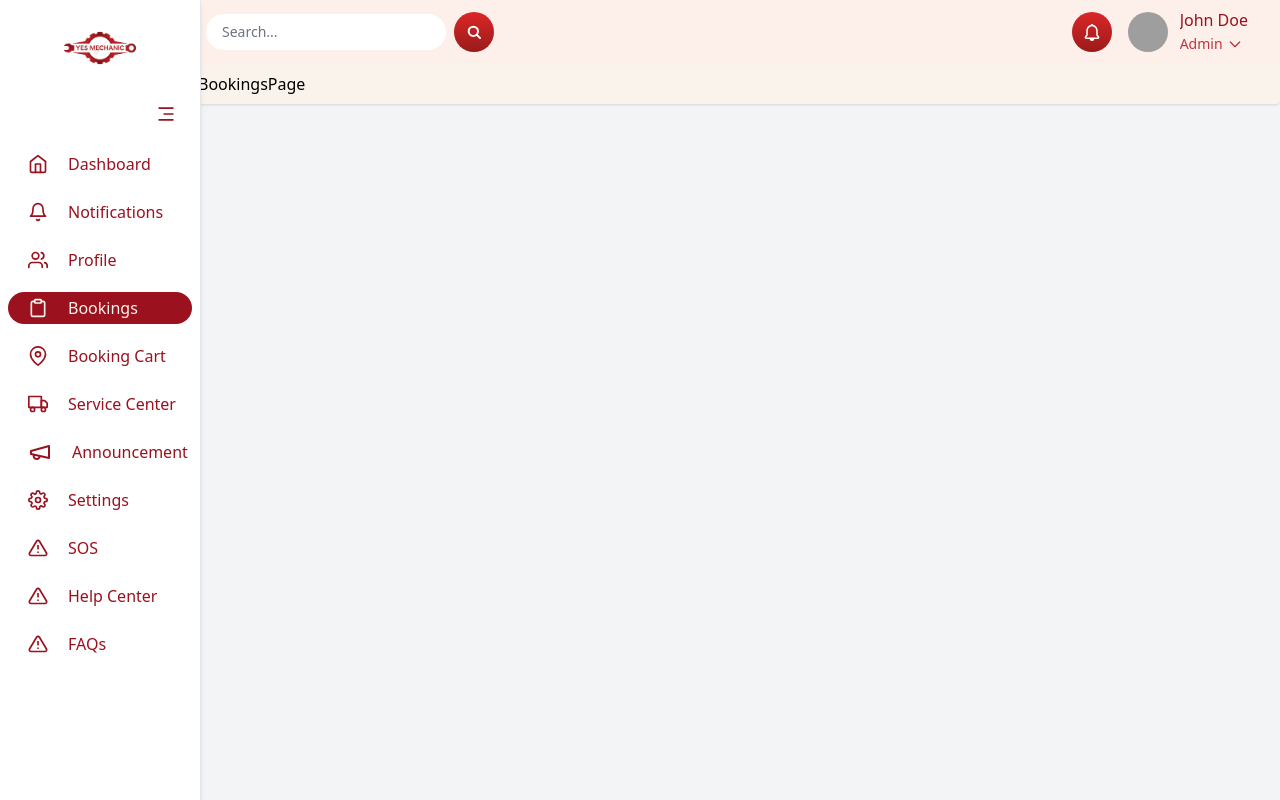
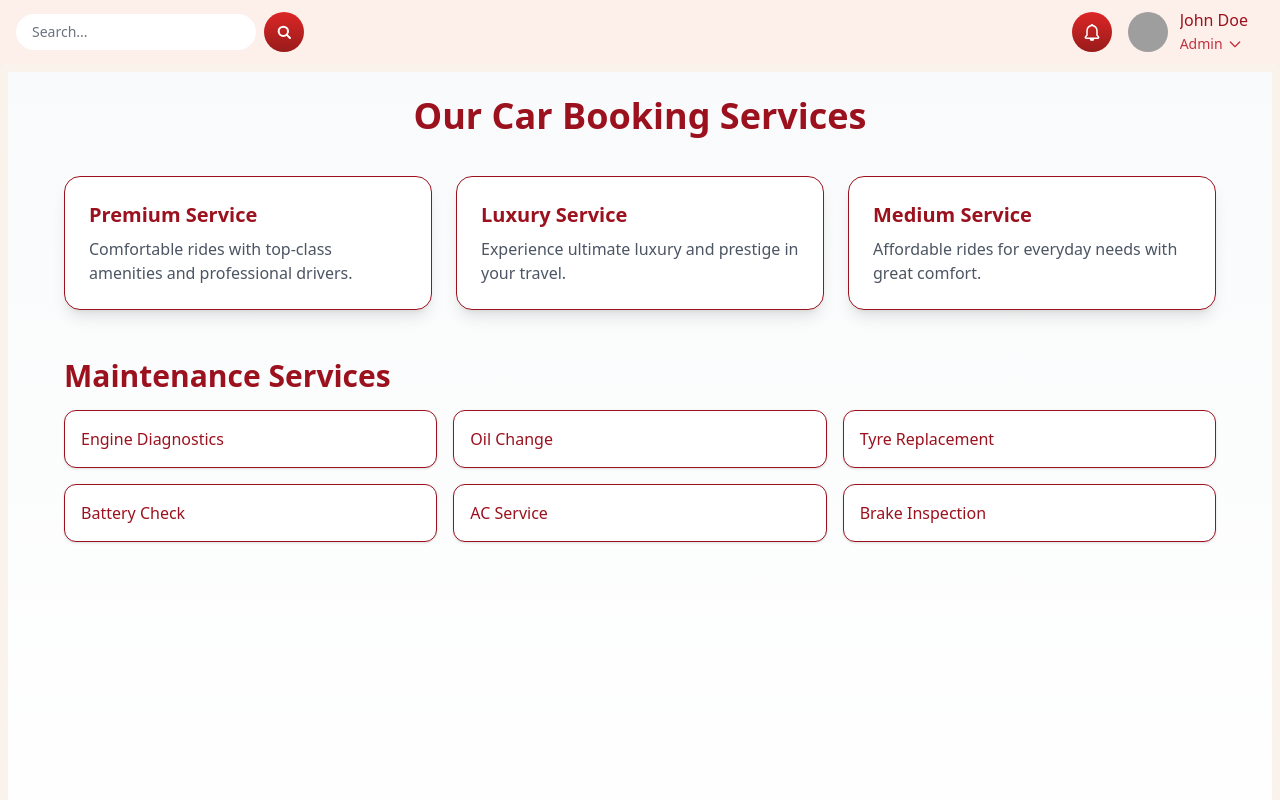
Before and after one commit to SMS-ReactAdminPannel/sms-reactuserpannel, a React (Vite) app: page /bookings in a window 1280 px wide. Built offline with nearby package versions, Linux system fonts and the light colour scheme; grey boxes are pictures that could not be loaded.

Commit message:
updating

```diff
--- a/package.json
+++ b/package.json
@@ -15,6 +15,7 @@
     "@tailwindcss/node": "^4.1.7",
     "@tailwindcss/postcss": "^4.1.7",
     "@tailwindcss/vite": "^4.1.7",
+    "framer-motion": "^12.14.0",
     "lucide-react": "^0.511.0",
     "react": "^19.1.0",
     "react-dom": "^19.1.0",
--- a/src/layout/MainLayout.tsx
+++ b/src/layout/MainLayout.tsx
@@ -9,13 +9,13 @@ const MainLayout = () => {
 	return (
 		<div className='flex h-screen bg-gray-100'>
 			{/* Sidebar takes up 1/9 of the width */}
-			<div
+			{/* <div
 				className={`${
 					isSidebarOpen ? 'w-[190px]' : 'w-[68px]'
 				} transition-all duration-300`}
 			>
 				<Sidebar isOpen={isSidebarOpen} setIsOpen={setIsSidebarOpen} />
-			</div>
+			</div> */}
 
 			{/* Main content takes up the remaining 8/9 of the width */}
 			<div className='flex-1 flex flex-col overflow-hidden'>
--- a/src/pages/Bookings/BookingsPage.tsx
+++ b/src/pages/Bookings/BookingsPage.tsx
@@ -1,7 +1,106 @@
-import React from 'react';
+import { useState } from 'react';
+
+const PRIMARY_COLOR = '#9b111e';
+
+const services = [
+  {
+    id: 'premium',
+    title: 'Premium Service',
+    description: 'Comfortable rides with top-class amenities and professional drivers.',
+    details: 'Our Premium Service offers high-end vehicles like Audi A6, BMW 5 Series with complimentary Wi-Fi, mineral water, and customer-first experience.',
+  },
+  {
+    id: 'luxury',
+    title: 'Luxury Service',
+    description: 'Experience ultimate luxury and prestige in your travel.',
+    details: 'Our Luxury Service features chauffeur-driven cars like Mercedes S-Class, BMW 7 Series, and Lexus LS with leather interiors and VIP concierge service.',
+  },
+  {
+    id: 'medium',
+    title: 'Medium Service',
+    description: 'Affordable rides for everyday needs with great comfort.',
+    details: 'Choose from reliable and clean vehicles like Swift Dzire, Toyota Etios, and Honda Amaze. Ideal for family and daily travel.',
+  },
+];
+
+const maintenanceServices = [
+  'Engine Diagnostics',
+  'Oil Change',
+  'Tyre Replacement',
+  'Battery Check',
+  'AC Service',
+  'Brake Inspection',
+];
 
 const BookingsPage = () => {
-	return <div>BookingsPage</div>;
+  const [selectedService, setSelectedService] = useState<string | null>(null);
+
+  return (
+    <div className="min-h-screen bg-gradient-to-br from-gray-50 to-white p-6">
+      <div className="max-w-6xl mx-auto">
+        <h1 className="text-4xl font-bold text-center mb-10" style={{ color: PRIMARY_COLOR }}>
+          Our Car Booking Services
+        </h1>
+
+        {/* Service Cards */}
+        <div className="grid md:grid-cols-3 gap-6 mb-12">
+          {services.map((service) => (
+            <div
+              key={service.id}
+              onClick={() => setSelectedService(service.id)}
+              className="cursor-pointer p-6 bg-white rounded-2xl shadow-lg border hover:shadow-xl transition"
+              style={{ borderColor: PRIMARY_COLOR }}
+            >
+              <h2 className="text-xl font-bold mb-2" style={{ color: PRIMARY_COLOR }}>
+                {service.title}
+              </h2>
+              <p className="text-gray-600">{service.description}</p>
+            </div>
+          ))}
+        </div>
+
+        {/* Service Details */}
+        {selectedService && (
+          <div
+            className="bg-red-50 p-6 rounded-xl mb-12 border-l-4 shadow-inner"
+            style={{ borderColor: PRIMARY_COLOR }}
+          >
+            <h2 className="text-2xl font-bold mb-2" style={{ color: PRIMARY_COLOR }}>
+              {services.find((s) => s.id === selectedService)?.title}
+            </h2>
+            <p className="text-gray-700">
+              {services.find((s) => s.id === selectedService)?.details}
+            </p>
+            <button
+              onClick={() => setSelectedService(null)}
+              className="mt-4 text-sm underline"
+              style={{ color: PRIMARY_COLOR }}
+            >
+              ← Back to all services
+            </button>
+          </div>
+        )}
+
+        {/* Maintenance Section */}
+        <div>
+          <h2 className="text-3xl font-bold mb-4" style={{ color: PRIMARY_COLOR }}>
+            Maintenance Services
+          </h2>
+          <div className="grid sm:grid-cols-2 md:grid-cols-3 gap-4">
+            {maintenanceServices.map((item, idx) => (
+              <div
+                key={idx}
+                className="bg-white border rounded-xl p-4 shadow hover:shadow-md transition"
+                style={{ borderColor: PRIMARY_COLOR }}
+              >
+                <p className="font-medium" style={{ color: PRIMARY_COLOR }}>{item}</p>
+              </div>
+            ))}
+          </div>
+        </div>
+      </div>
+    </div>
+  );
 };
 
 export default BookingsPage;
--- /dev/null
+++ b/src/pages/FAQs/FaqPage.tsx
@@ -0,0 +1,146 @@
+import { useState } from "react";
+import {
+  FaMinus,
+  FaPlus,
+  FaQuestionCircle,
+  FaListUl,
+  FaTools,
+  FaCogs,
+  FaCalendarAlt,
+  FaWallet,
+  FaGavel,
+} from "react-icons/fa";
+
+type Category = "General" | "Service" | "Spare Parts" | "Booking" | "Accounts" | "Legal";
+
+const faqs = [
+  {
+    question: "What is Frank AI?",
+    answer:
+      "Frank AI is an autonomous artificial intelligence assistant tool that focuses on helping Human Recruitment, qualify candidates or applicants, and manage the company.",
+  },
+  {
+    question: "How does Frank AI work?",
+    answer:
+      "Frank AI uses advanced algorithms to streamline HR processes, including recruitment, evaluation, and management tasks.",
+  },
+  {
+    question: "Is Frank right for my company’s HR?",
+    answer:
+      "Frank AI is ideal for companies looking to optimize their HR workflows with intelligent automation.",
+  },
+  {
+    question: "What are the costs and fees to use Frank AI?",
+    answer:
+      "Pricing plans vary depending on the size of your business and specific needs. Contact our sales team for a custom quote.",
+  },
+  {
+    question: "How can I set up my account for Frank AI?",
+    answer:
+      "You can set up your account by visiting our registration page and following the onboarding steps provided.",
+  },
+];
+
+const categories: Category[] = [
+  "General",
+  "Service",
+  "Spare Parts",
+  "Booking",
+  "Accounts",
+  "Legal",
+];
+
+const categoryIcons: Record<Category, React.ReactNode> = {
+  General: <FaListUl />,
+  Service: <FaTools />,
+  "Spare Parts": <FaCogs />,
+  Booking: <FaCalendarAlt />,
+  Accounts: <FaWallet />,
+  Legal: <FaGavel />,
+};
+
+const FaqPage = () => {
+  const [activeIndex, setActiveIndex] = useState<number | null>(0);
+  const [activeCategory, setActiveCategory] = useState<Category>("General");
+
+  const toggleAnswer = (index: number) => {
+    setActiveIndex(index === activeIndex ? null : index);
+  };
+
+  return (
+    <div className="bg-white min-h-screen ml-4 p-6">
+      <h1 className="text-4xl font-bold text-center mb-2 bg-gradient-to-r from-red-600 to-red-800 text-transparent bg-clip-text">
+        FaQ
+      </h1>
+      <p className="text-center text-gray-600 mb-8 mt-4">
+        Your questions answered here.
+      </p>
+
+      <div className="flex pl-20">
+        {/* Sidebar */}
+        <div className="w-1/4 pr-6">
+          <ul className="space-y-2">
+            {categories.map((category) => (
+              <li
+                key={category}
+                onClick={() => setActiveCategory(category)}
+                className={`flex items-center gap-2 px-4 py-2 rounded-lg cursor-pointer transition duration-200 ${
+                  activeCategory === category
+                    ? "bg-gradient-to-r from-red-600 to-red-800 text-white font-semibold shadow-md"
+                    : "text-gray-700 hover:bg-gray-100"
+                }`}
+              >
+                <span className="text-lg pr-2">{categoryIcons[category]}</span>
+                {category}
+              </li>
+            ))}
+          </ul>
+        </div>
+
+        {/* FAQ Section */}
+        <div
+          className="w-3/4 pr-10 max-h-[70vh] overflow-auto pl-4"
+          style={{ scrollbarWidth: "none" }}
+        >
+          <h2 className="text-xl font-semibold bg-white mb-4 sticky top-0 text-red-800 flex items-center gap-2">
+            <div className="bg-gradient-to-r from-red-600 to-red-800 text-white rounded-full p-2">
+              {categoryIcons[activeCategory] || <FaQuestionCircle />}
+            </div>
+            {activeCategory} Questions
+          </h2>
+
+          <div className="space-y-4 pr-10">
+            {faqs.map((faq, index) => (
+              <div key={index} className="border-b border-gray-700 pb-4">
+                <div
+                  className="flex justify-between items-center cursor-pointer"
+                  onClick={() => toggleAnswer(index)}
+                >
+                  <h3 className="font-medium">{faq.question}</h3>
+                  <div className="rounded-full p-2">
+                    {activeIndex === index ? (
+                      <div className="bg-gradient-to-r from-red-600 to-red-800 text-white rounded-full p-2">
+                        <FaMinus />
+                      </div>
+                    ) : (
+                      <div className="p-[1px] rounded-full bg-gradient-to-r from-red-600 to-red-800 inline-block">
+                        <div className="bg-white text-red-600 rounded-full p-2">
+                          <FaPlus />
+                        </div>
+                      </div>
+                    )}
+                  </div>
+                </div>
+                {activeIndex === index && (
+                  <p className="mt-2 text-gray-600">{faq.answer}</p>
+                )}
+              </div>
+            ))}
+          </div>
+        </div>
+      </div>
+    </div>
+  );
+};
+
+export default FaqPage;
--- a/src/pages/FAQs/FaqsPage.tsx
+++ /dev/null
@@ -1,7 +0,0 @@
-import React from 'react';
-
-const FaqsPage = () => {
-	return <div>FaqsPage</div>;
-};
-
-export default FaqsPage;
--- a/src/routes/AppRoutes.tsx
+++ b/src/routes/AppRoutes.tsx
@@ -10,7 +10,7 @@ import RegisterPage from '../pages/auth/RegisterPage';
 import ServiceCentersPage from '../pages/Service-Centers/ServiceCentersPage';
 import SOSPage from '../pages/SOS/SOSPage';
 import HelpCenterPage from '../pages/HelpCenter/HelpCenterPage';
-import FaqsPage from '../pages/FAQs/FaqsPage';
+import FaqsPage from '../pages/FAQs/FaqPage';
 import MainLayout from '../layout/MainLayout';
 
 const AppRoutes = () => {
```
Also changed, not shown: 1 other file (tests, documents, lock files or other folders).
